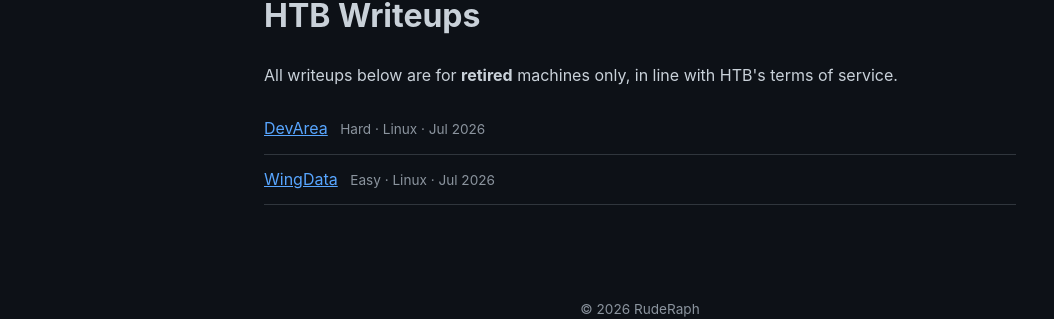
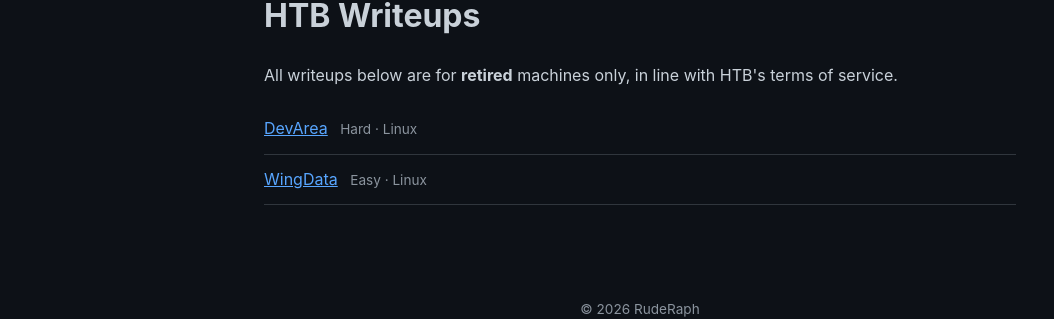
Before and after one commit to RudeRaph/RudeRaph.github.io, a Jekyll site: the page built from writeups.html, in a window 1280 px wide. Shown: the part 122-441 px from the top of the page, without its empty margins (0-1054 px from the left). Built offline with Jekyll 4.4.1, drawn with Linux system fonts in a browser that asks for light colours.

Commit message:
Add files via upload

```diff
--- a/writeups.html
+++ b/writeups.html
@@ -2,15 +2,13 @@
 layout: default
 title: Writeups
 ---
-
 <h1>HTB Writeups</h1>
 <p>All writeups below are for <strong>retired</strong> machines only, in line with HTB's terms of service.</p>
-
 <ul class="writeup-list">
   {% for writeup in site.writeups %}
     <li>
       <a href="{{ writeup.url }}">{{ writeup.title }}</a>
-      <span class="meta">{{ writeup.difficulty }} · {{ writeup.os }} · {{ writeup.date | date: "%b %Y" }}</span>
+      <span class="meta">{{ writeup.difficulty }} · {{ writeup.os }}</span>
     </li>
   {% endfor %}
 </ul>
```
